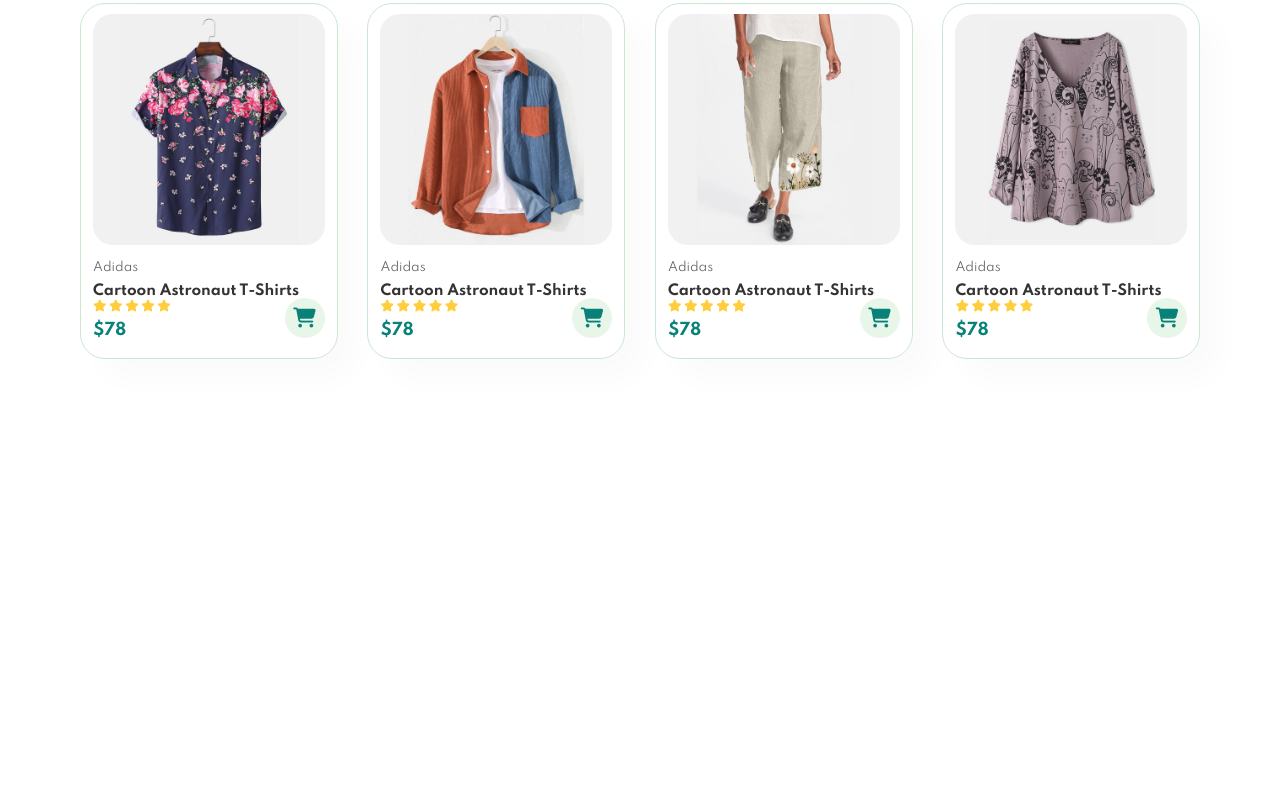
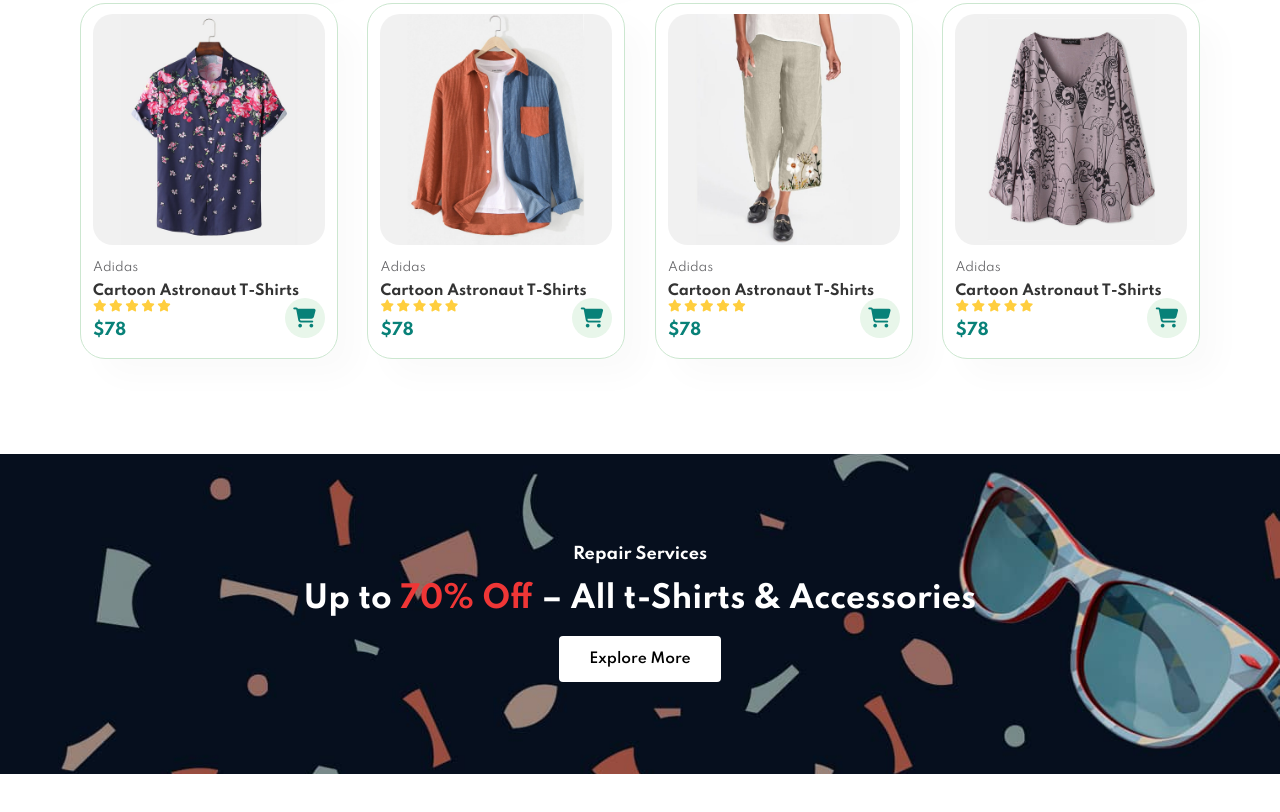
Before and after one commit to ducquy100403/Build_Ecommerce, a plain HTML site: page html/index.html in a window 1280 px wide. Shown: the part 1673-2485 px from the top of the page. Before the commit the page ends 2087 px from the top, so only its background shows below. Drawn offline with nearby package versions, Linux system fonts and the light colour scheme; files whose address does not match are found by name; a web font is replaced by a local one.

Commit message:
da xong banner

```diff
--- a/assest/css/base.css
+++ b/assest/css/base.css
@@ -64,6 +64,20 @@ p {
   margin: 40px 0;
 }
 
+button.normal{
+  font-size: 1.4rem;
+  font-weight: 600;
+  padding: 15px 30px;
+  color: #000;
+  background-color: #fff;
+  border-radius: 4px;
+  cursor: pointer;
+  border: none;
+  outline: none;
+  transition: 0.2s ease;
+}
+
+
 body {
   width: 100%;
 }
--- a/assest/css/style.css
+++ b/assest/css/style.css
@@ -227,3 +227,37 @@
   bottom: 20px;
   right: 12px;
 }
+
+/* banner */
+#banner{
+  display: flex;
+  flex-direction: column;
+  justify-content: center;
+  align-items: center;
+  text-align: center;
+  background-image: url("/assest/img/banner/b2.jpg");
+  width: 100%;
+  height: 40vh;
+  background-size: cover;
+  background-position: center;
+}
+
+#banner h4{
+  color: #fff;
+  font-size: 1.6rem;
+}
+
+#banner h2{
+  color: #fff;
+  font-size: 3rem;
+  padding: 10px 0;
+}
+
+#banner h2 span{
+  color: #ef3636;
+}
+
+#banner button:hover{
+  background-color: #088178;
+  color: #fff;
+}
--- a/html/index.html
+++ b/html/index.html
@@ -212,6 +212,13 @@
 
             </div>
         </section>
+
+        <section id="banner" class="section-m1">
+            <h4>Repair Services</h4>
+            <h2>Up to <span>70% Off</span> – All t-Shirts & Accessories</h2>
+            <button class="normal">Explore More</button>
+
+        </section>
         <script src="script.js"></script>
     </body>
 </html>
```
